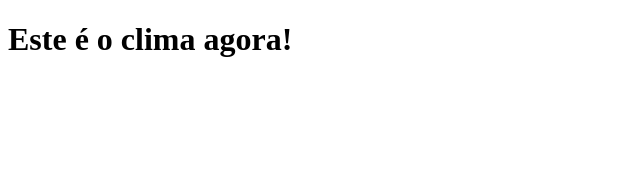
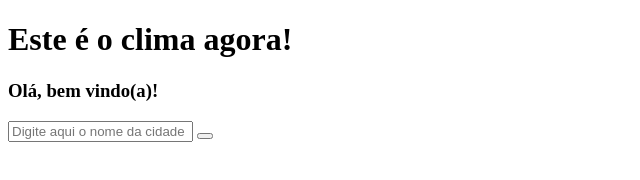
Before and after one commit to Limaaad/clima, a plain HTML site: page index.html in a window 1280 px wide. Shown: the whole page, without its empty margins (0-640 px from the left). Drawn offline with Linux system fonts and the light colour scheme; a web font is replaced by a local one.

Commit message:
adc input e button

```diff
--- a/index.html
+++ b/index.html
@@ -28,9 +28,12 @@
 
     <div class="container">
         <div class="form">
-            <h3></h3>
+            <h3>Olá, bem vindo(a)!</h3>
             <div class="form-input-container">
+                <input type="text" placeholder="Digite aqui o nome da cidade" id="city-input">
+                <button id="search">
 
+                </button>
             </div>
         </div>
     </div>
```
